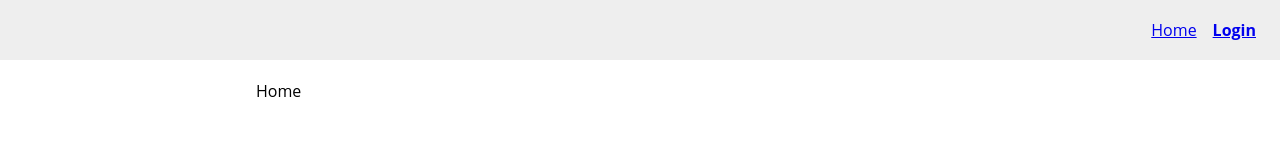
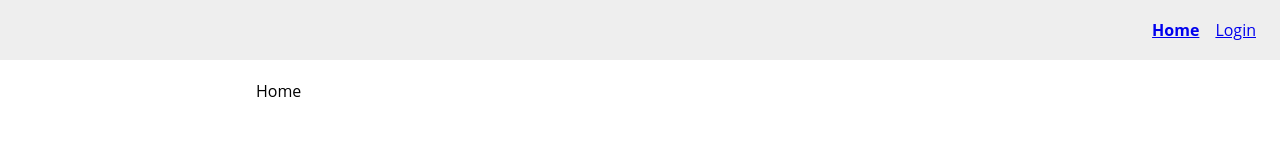
Before and after one commit to tatsurodev/react-styled-components, a React (Create React App) app in the folder styled-components-v5/: page / in a window 1280 px wide. Shown: the top 160 px of the page. Built offline with nearby package versions, Linux system fonts and the light colour scheme; a web font is replaced by a local one.

Commit message:
HeaderのisActive attributeを動的に付与 13

```diff
--- a/styled-components-v5/src/components/common/Header.js
+++ b/styled-components-v5/src/components/common/Header.js
@@ -1,6 +1,6 @@
 import React from 'react'
 import styled from 'styled-components'
-import { Link as ReactRouterDomLink } from 'react-router-dom'
+import { Link as ReactRouterDomLink, useLocation } from 'react-router-dom'
 
 const HeaderWrapper = styled.header`
   height: 60px;
@@ -40,11 +40,15 @@
 `
 
 export function Header() {
+  const { pathname } = useLocation()
+
   return (
     <HeaderWrapper>
       <Menu>
-        <StyledLink to="/">Home</StyledLink>
-        <StyledLink to="/login" isActive>
+        <StyledLink to="/" isActive={pathname === '/'}>
+          Home
+        </StyledLink>
+        <StyledLink to="/login" isActive={pathname === '/login'}>
           Login
         </StyledLink>
       </Menu>
```
Also changed, not shown: 1 other file (tests, documents, lock files or other folders).
